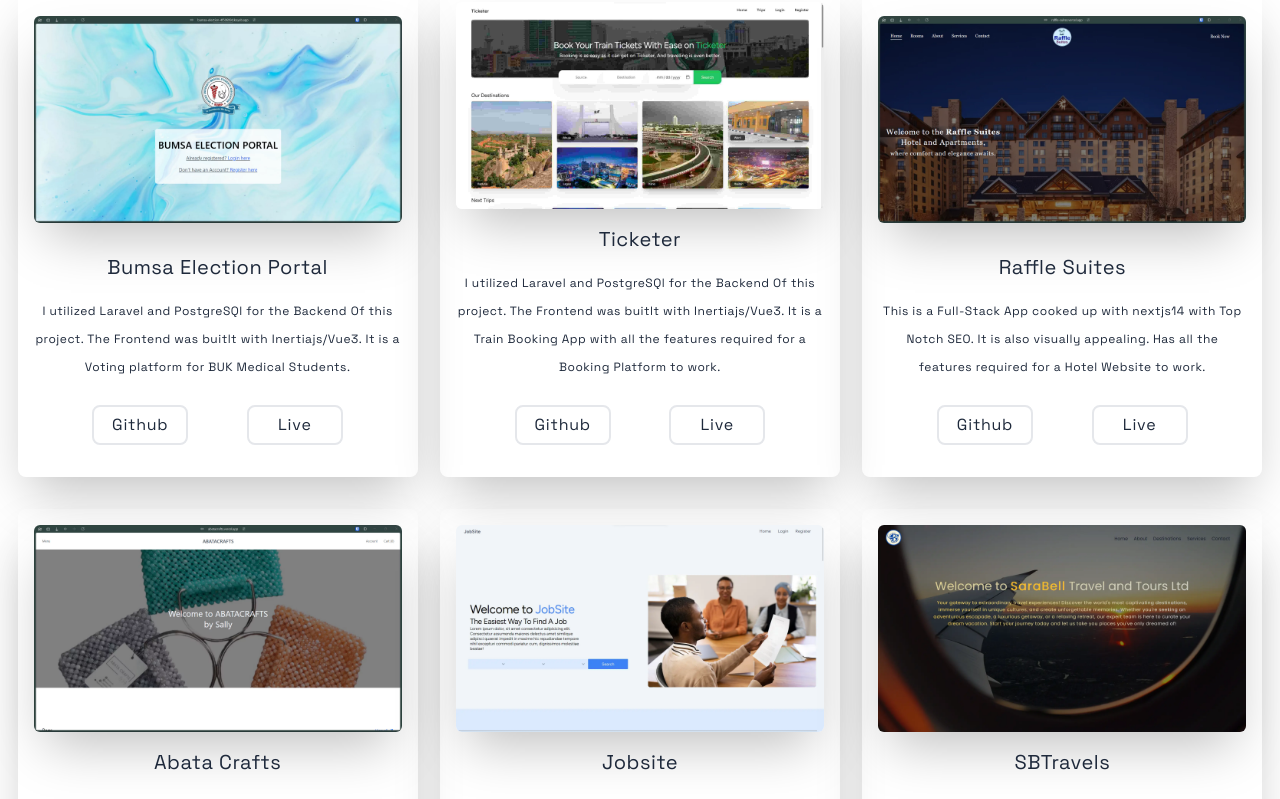
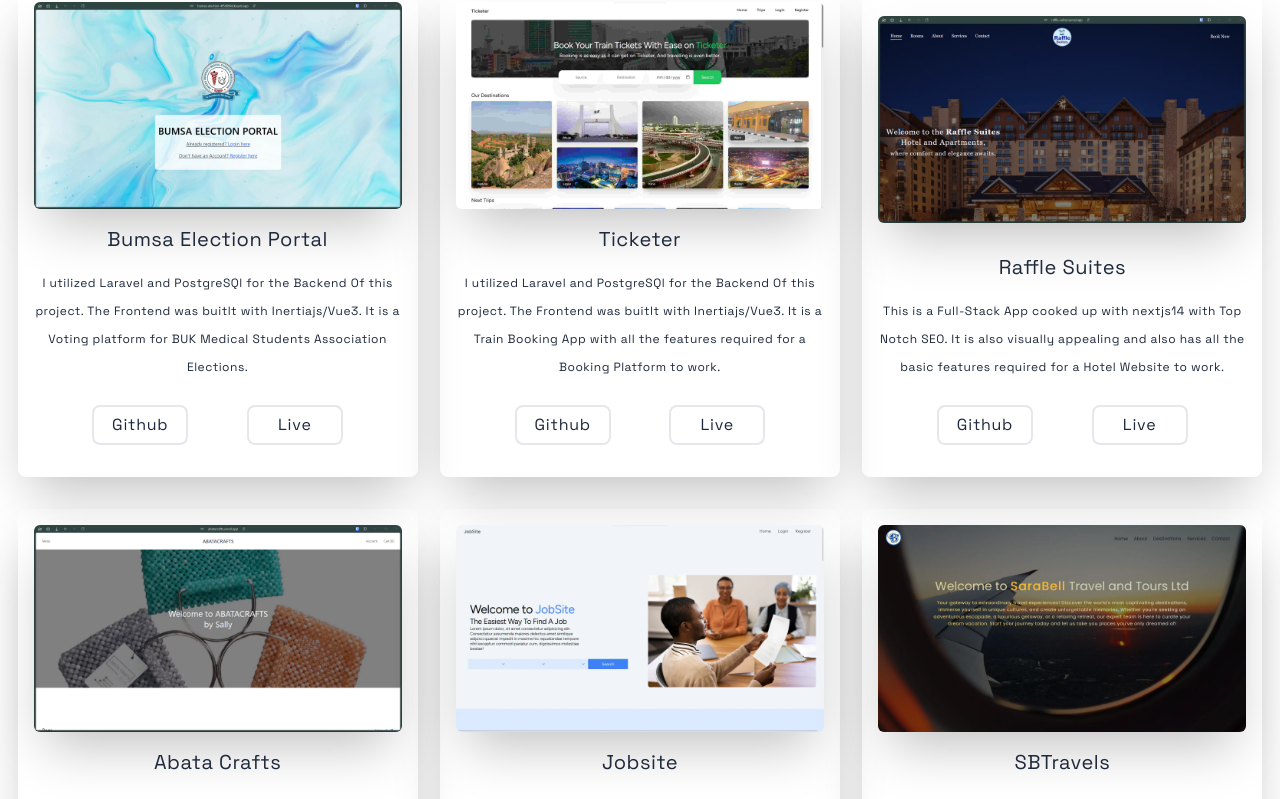
Before and after one commit to captjay98/portfolio, a Next.js app: page / in a window 1280 px wide. Shown: the part 2587-3386 px from the top of the page. Built offline with nearby package versions, Linux system fonts and the light colour scheme.

Commit message:
text update

```diff
--- a/components/projects.jsx
+++ b/components/projects.jsx
@@ -10,7 +10,7 @@ const Projects = () => {
       src: "/bumsa.webp",
       alt: "Bumsa Picture",
       description:
-        "I utilized Laravel and PostgreSQl for the Backend Of this project. The Frontend was buitlt with Inertiajs/Vue3. It is a Voting platform for BUK Medical Students.",
+        "I utilized Laravel and PostgreSQl for the Backend Of this project. The Frontend was buitlt with Inertiajs/Vue3. It is a Voting platform for BUK Medical Students Association Elections.",
       github: "https://www.github.com/captjay98/jobsite",
       live: "https://bumsa-election-4f50699d.koyeb.app/",
     },
@@ -30,7 +30,7 @@ const Projects = () => {
       src: "/rafflesuites.webp",
       alt: "Raffle Suites Picture",
       description:
-        "This is a Full-Stack App cooked up with nextjs14 with Top Notch SEO. It is also visually appealing. Has all the features required for a Hotel Website to work.",
+        "This is a Full-Stack App cooked up with nextjs14 with Top Notch SEO. It is also visually appealing and also has all the basic features required for a Hotel Website to work.",
       github: "https://www.github.com/captjay98/rafflesuites",
       live: "https://raffle-suites.vercel.app/",
     },
```
